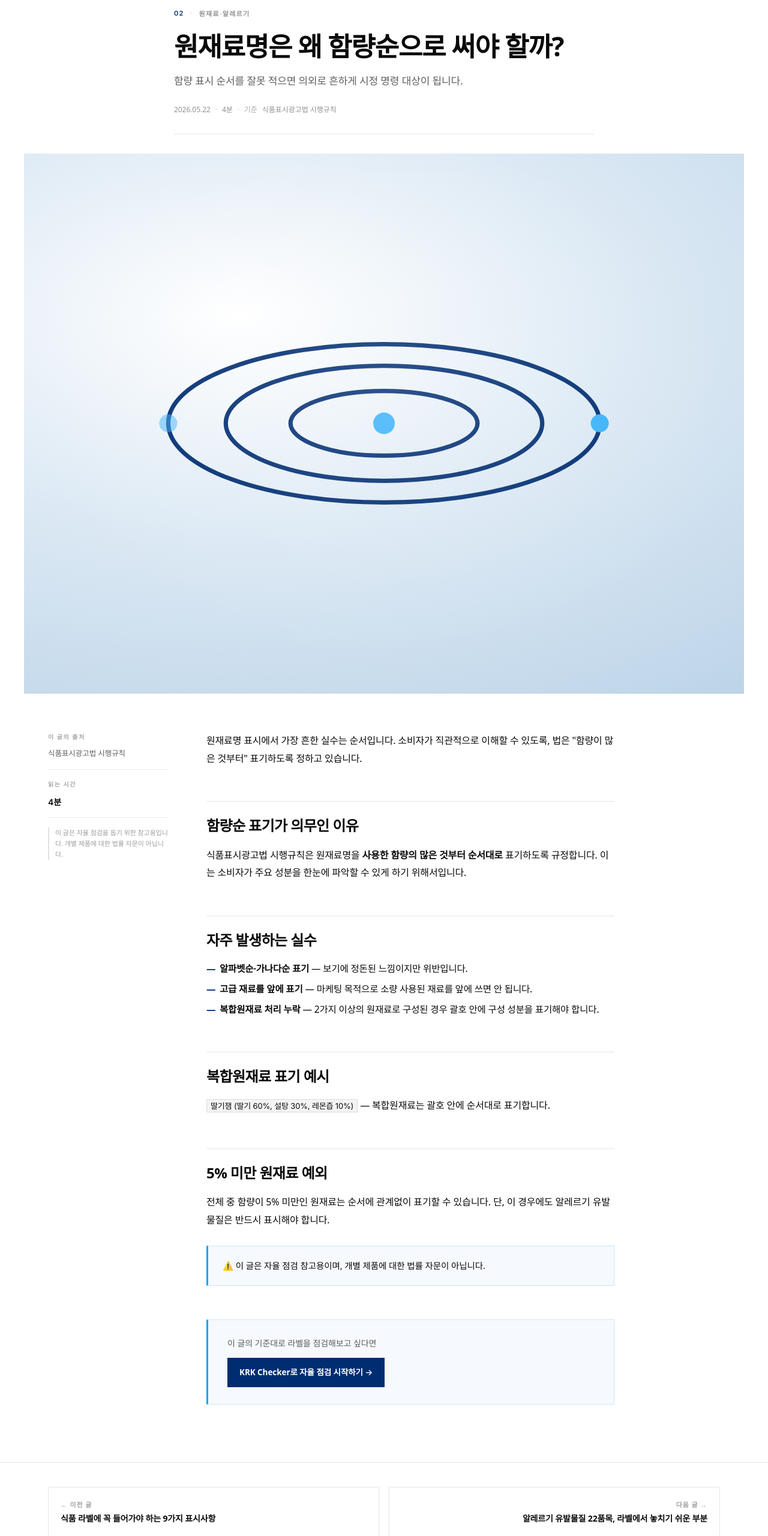
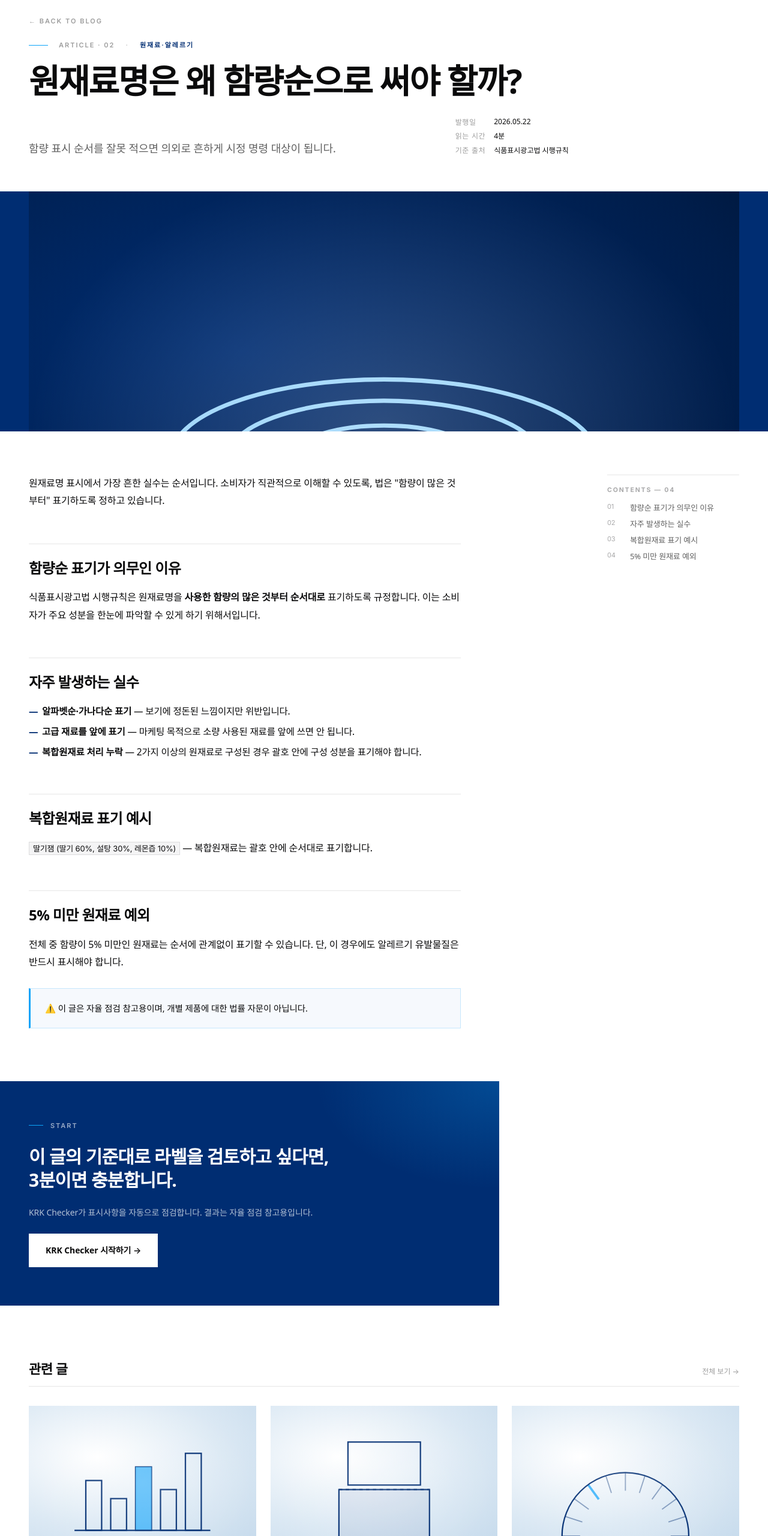
Before and after one commit to hannaohus-stack/krk-mvp-1-1, an Astro site in the folder blog/: page /a02-ingredient-order in a window 1280 px wide. Shown: the part 120-2680 px from the top of the page at 60% size. Built offline with nearby package versions, Linux system fonts and the light colour scheme; Astro itself is replaced by a stand-in of ours; a web font is replaced by a local one.

Commit message:
redesign: match design handoff Variant B - [slug].astro

```diff
--- a/blog/src/pages/[slug].astro
+++ b/blog/src/pages/[slug].astro
@@ -12,22 +12,17 @@ export async function getStaticPaths() {
 
 interface Props { post: CollectionEntry<'posts'> }
 const { post } = Astro.props
-const { Content } = await post.render()
+const { Content, headings } = await post.render()
 
-const CAT_KO: Record<string, string> = {
-  label:      '라벨 기준',
-  ingredient: '원재료·알레르기',
-  packaging:  '분리배출·포장',
-  filing:     '품목제조보고',
-  cases:      '브랜드 사례',
-  updates:    'KRK 업데이트',
+const CAT_KO = {
+  label: '라벨 기준', ingredient: '원재료·알레르기', packaging: '분리배출·포장',
+  filing: '품목제조보고', cases: '브랜드 사례', updates: 'KRK 업데이트',
 }
 
 const allPosts = await getCollection('posts')
-const sorted = allPosts.sort((a, b) => b.data.num.localeCompare(a.data.num))
-const idx = sorted.findIndex(p => p.slug === post.slug)
-const prev = sorted[idx + 1]
-const next = sorted[idx - 1]
+const others = allPosts.filter(p => p.slug !== post.slug)
+const related = others.sort(() => 0.5 - Math.random()).slice(0, 3)
+const tocItems = headings.filter(h => h.depth === 2)
 ---
 
 <Base
@@ -38,85 +33,92 @@ const next = sorted[idx - 1]
   <div class="page">
     <Nav />
 
-    <!-- Article header -->
+    <!-- Article Header -->
     <header class="article-header">
       <div class="header-inner">
-        <div class="header-meta">
-          <span class="header-num">{post.data.num}</span>
+        <a href="/" class="back-link">← BACK TO BLOG</a>
+        <div class="header-eyebrow">
+          <span class="breath-line"></span>
+          <span>ARTICLE · {post.data.num}</span>
           <span class="sep">·</span>
-          <span class="header-cat">{CAT_KO[post.data.cat]}</span>
+          <span class="cat-label">{CAT_KO[post.data.cat]?.toUpperCase()}</span>
         </div>
         <h1 class="article-title">{post.data.title}</h1>
-        <p class="article-summary">{post.data.summary}</p>
-        <div class="article-meta">
-          <span>{post.data.date}</span>
-          <span class="dot">·</span>
-          <span>{post.data.time}분</span>
-          <span class="dot">·</span>
-          <span class="src-label">기준</span>
-          {post.data.src.map((s, i) => (
-            <span>{i > 0 ? ', ' : ''}{s}</span>
+        <div class="header-grid">
+          <p class="article-summary">{post.data.summary}</p>
+          <div class="article-meta-grid">
+            <span class="meta-label">발행일</span><span class="meta-val">{post.data.date}</span>
+            <span class="meta-label">읽는 시간</span><span class="meta-val">{post.data.time}분</span>
+            <span class="meta-label">기준 출처</span>
+            <span class="meta-val">{post.data.src.join(' · ')}</span>
+          </div>
+        </div>
+      </div>
+    </header>
+
+    <!-- Hero Band -->
+    <div class="hero-band">
+      <div class="hero-inner">
+        <Thumb kind={post.data.thumb} tone="dark" />
+      </div>
+    </div>
+
+    <!-- Body + TOC -->
+    <div class="body-wrap">
+      <div class="body-grid">
+        <article class="article-body krk-prose">
+          <Content />
+
+          <!-- CTA Band -->
+          <div class="article-cta">
+            <div class="cta-veil"></div>
+            <div class="cta-content">
+              <div class="cta-eyebrow"><span class="cta-dash"></span>START</div>
+              <div class="cta-title">이 글의 기준대로 라벨을 검토하고 싶다면,<br/>3분이면 충분합니다.</div>
+              <div class="cta-sub">KRK Checker가 표시사항을 자동으로 점검합니다. 결과는 자율 점검 참고용입니다.</div>
+              <a href="https://checker.krk.team" class="cta-btn">KRK Checker 시작하기 →</a>
+            </div>
+          </div>
+        </article>
+
+        <!-- TOC Sidebar -->
+        {tocItems.length > 0 && (
+          <aside class="toc-sidebar">
+            <div class="toc-sticky">
+              <div class="toc-label">CONTENTS — {String(tocItems.length).padStart(2,'0')}</div>
+              <ul class="toc-list">
+                {tocItems.map((h, i) => (
+                  <li class="toc-item">
+                    <span class="toc-num">{String(i+1).padStart(2,'0')}</span>
+                    <a href={`#${h.slug}`} class="toc-link">{h.text}</a>
+                  </li>
+                ))}
+              </ul>
+            </div>
+          </aside>
+        )}
+      </div>
+    </div>
+
+    <!-- Related Articles -->
+    <section class="related-section">
+      <div class="related-inner">
+        <div class="related-header">
+          <div class="related-title">관련 글</div>
+          <a href="/" class="related-all">전체 보기 →</a>
+        </div>
+        <div class="related-grid">
+          {related.map(art => (
+            <a href={`/${art.slug}`} class="related-card">
+              <Thumb kind={art.data.thumb} tone="light" />
+              <div class="related-cat">{CAT_KO[art.data.cat]}</div>
+              <div class="related-card-title">{art.data.title}</div>
+              <div class="related-meta">{art.data.time}분 · 기준 {art.data.src[0]}</div>
+            </a>
           ))}
         </div>
       </div>
-      <!-- Thumb (full width) -->
-      <div class="header-thumb">
-        <Thumb kind={post.data.thumb} tone="light" />
-      </div>
-    </header>
-
-    <!-- Article body -->
-    <main class="article-main">
-      <div class="article-grid">
-        <!-- Sidebar -->
-        <aside class="article-sidebar">
-          <div class="sidebar-sticky">
-            <div class="sidebar-label">이 글의 출처</div>
-            {post.data.src.map(s => (
-              <div class="sidebar-src">{s}</div>
-            ))}
-            <div class="sidebar-divider"></div>
-            <div class="sidebar-label">읽는 시간</div>
-            <div class="sidebar-time">{post.data.time}분</div>
-            <div class="sidebar-divider"></div>
-            <div class="sidebar-disclaimer">
-              이 글은 자율 점검을 돕기 위한 참고용입니다. 개별 제품에 대한 법률 자문이 아닙니다.
-            </div>
-          </div>
-        </aside>
-
-        <!-- Content -->
-        <article class="article-body krk-prose">
-          <Content />
-
-          <!-- Article-level CTA -->
-          <div class="article-cta">
-            <div class="article-cta-label">이 글의 기준대로 라벨을 점검해보고 싶다면</div>
-            <a href="https://checker.krk.team" class="article-cta-btn">
-              KRK Checker로 자율 점검 시작하기 →
-            </a>
-          </div>
-        </article>
-      </div>
-    </main>
-
-    <!-- Prev / Next -->
-    <nav class="pagination">
-      <div class="pagination-inner">
-        {prev ? (
-          <a href={`/${prev.slug}`} class="pager pager-prev">
-            <span class="pager-label">← 이전 글</span>
-            <span class="pager-title">{prev.data.title}</span>
-          </a>
-        ) : <div />}
-        {next ? (
-          <a href={`/${next.slug}`} class="pager pager-next">
-            <span class="pager-label">다음 글 →</span>
-            <span class="pager-title">{next.data.title}</span>
-          </a>
-        ) : <div />}
-      </div>
-    </nav>
+    </section>
 
     <Footer />
   </div>
@@ -127,165 +129,183 @@ const next = sorted[idx - 1]
 
   /* Header */
   .article-header { padding-top: 70px; background: #fff; }
-  .header-inner {
-    max-width: 780px; margin: 0 auto;
-    padding: 64px 40px 32px;
-  }
-  .header-meta {
-    display: flex; align-items: center; gap: 10px;
+  .header-inner { max-width: 1320px; margin: 0 auto; padding: 72px 48px 32px; }
+  .back-link {
+    display: inline-flex; align-items: center; gap: 8px;
     font-family: 'Inter', system-ui, sans-serif;
     font-size: 11px; font-weight: 600;
-    letter-spacing: 0.12em; text-transform: uppercase;
-    color: rgba(10,10,11,0.45);
-    margin-bottom: 20px;
+    letter-spacing: 0.18em; text-transform: uppercase;
+    color: rgba(10,10,11,0.40); text-decoration: none;
+    margin-bottom: 24px;
+    transition: color 160ms;
   }
-  .header-num { color: #002D72; }
+  .back-link:hover { color: #0A0A0B; }
+  .header-eyebrow {
+    display: flex; align-items: baseline; gap: 18px;
+    margin-bottom: 22px;
+    font-family: 'Inter', system-ui, sans-serif;
+    font-size: 11px; font-weight: 600;
+    letter-spacing: 0.18em; text-transform: uppercase;
+    color: rgba(10,10,11,0.40);
+  }
+  .breath-line { display: inline-block; width: 32px; height: 1px; background: #0CA4F9; position: relative; top: -3px; }
   .sep { color: rgba(10,10,11,0.25); }
+  .cat-label { color: #002D72; }
   .article-title {
-    margin: 0 0 16px;
-    font-size: clamp(28px, 4vw, 44px);
-    font-weight: 700;
-    line-height: 1.25;
-    letter-spacing: -0.028em;
+    margin: 0 0 28px;
+    font-size: clamp(30px, 4.5vw, 56px);
+    font-weight: 600;
+    letter-spacing: -0.033em;
     color: #0A0A0B;
+    line-height: 1.1;
+    max-width: 940px;
+  }
+  .header-grid {
+    display: grid;
+    grid-template-columns: 1.4fr 1fr;
+    gap: 48px;
+    align-items: end;
   }
   .article-summary {
-    margin: 0 0 24px;
-    font-size: clamp(15px, 1.5vw, 17px);
+    margin: 0;
+    font-size: clamp(15px, 1.5vw, 18px);
     color: rgba(10,10,11,0.65);
     line-height: 1.65;
-    letter-spacing: -0.008em;
+    letter-spacing: -0.005em;
+    max-width: 580px;
   }
-  .article-meta {
-    display: flex; align-items: center; gap: 8px;
-    font-size: 12px; color: rgba(10,10,11,0.45);
-    letter-spacing: -0.005em;
-    padding-bottom: 32px;
-    border-bottom: 1px solid rgba(10,10,11,0.10);
+  .article-meta-grid {
+    display: grid;
+    grid-template-columns: auto 1fr;
+    gap: 6px 14px;
+    font-size: 12px;
+    padding-bottom: 4px;
   }
-  .dot { color: rgba(10,10,11,0.25); }
-  .src-label { color: rgba(10,10,11,0.35); }
-  .header-thumb {
+  .meta-label {
+    font-family: 'Inter', system-ui, sans-serif;
+    color: rgba(10,10,11,0.40);
+    letter-spacing: 0.05em;
+  }
+  .meta-val { color: #0A0A0B; }
+
+  /* Hero Band */
+  .hero-band { background: #002D72; margin-top: 24px; }
+  .hero-inner {
     max-width: 1320px; margin: 0 auto;
-    padding: 0 40px;
+    padding: 0 48px;
+    aspect-ratio: 32/10;
+    position: relative; overflow: hidden;
   }
-  .header-thumb > * { max-height: 480px; object-fit: cover; }
 
   /* Body */
-  .article-main { flex: 1; padding: 64px 40px 96px; }
-  .article-grid {
-    max-width: 1120px; margin: 0 auto;
+  .body-wrap { flex: 1; padding: 72px 48px 0; }
+  .body-grid {
+    max-width: 1320px; margin: 0 auto;
     display: grid;
-    grid-template-columns: 200px 1fr;
+    grid-template-columns: 1fr 220px;
     gap: 64px;
     align-items: start;
   }
-  .article-sidebar { }
-  .sidebar-sticky {
-    position: sticky; top: 90px;
-    display: flex; flex-direction: column; gap: 12px;
-  }
-  .sidebar-label {
-    font-family: 'Inter', system-ui, sans-serif;
-    font-size: 10px; font-weight: 700;
-    letter-spacing: 0.16em; text-transform: uppercase;
-    color: rgba(10,10,11,0.35);
-  }
-  .sidebar-src {
-    font-size: 12.5px;
-    color: rgba(10,10,11,0.65);
-    line-height: 1.5;
-    letter-spacing: -0.005em;
-  }
-  .sidebar-time {
-    font-family: 'Inter', system-ui, sans-serif;
-    font-size: 14px; font-weight: 600;
-    color: #0A0A0B;
-  }
-  .sidebar-divider {
-    height: 1px;
-    background: rgba(10,10,11,0.08);
-    margin: 4px 0;
-  }
-  .sidebar-disclaimer {
-    font-size: 11px;
-    color: rgba(10,10,11,0.40);
-    line-height: 1.65;
-    letter-spacing: -0.005em;
-    border-left: 2px solid rgba(10,10,11,0.12);
-    padding-left: 10px;
-  }
-  .article-body { max-width: 680px; }
+  .article-body { max-width: 720px; }
 
   /* Article CTA */
   .article-cta {
-    margin-top: 56px;
-    padding: 28px 32px;
-    background: #F6F9FD;
-    border: 1px solid rgba(12,164,249,0.18);
-    border-left: 3px solid #0CA4F9;
+    position: relative; overflow: hidden;
+    background: #002D72; color: #fff;
+    padding: 64px;
+    margin: 88px -64px 0;
   }
-  .article-cta-label {
-    font-size: 14px;
-    color: rgba(10,10,11,0.65);
-    margin-bottom: 14px;
-    line-height: 1.5;
+  .cta-veil {
+    position: absolute; inset: 0; pointer-events: none;
+    background: radial-gradient(60% 80% at 100% 0%, rgba(12,164,249,0.25), transparent 60%);
+  }
+  .cta-content {
+    position: relative; z-index: 1;
+    display: flex; flex-direction: column; gap: 22px;
+  }
+  .cta-eyebrow {
+    display: inline-flex; align-items: center; gap: 12px;
+    font-family: 'Inter', system-ui, sans-serif;
+    font-size: 11px; font-weight: 600;
+    letter-spacing: 0.18em; text-transform: uppercase;
+    color: rgba(255,255,255,0.6);
+  }
+  .cta-dash { display: inline-block; width: 24px; height: 1px; background: #0CA4F9; }
+  .cta-title {
+    font-size: clamp(20px, 2.5vw, 30px);
+    font-weight: 600; line-height: 1.3;
+    letter-spacing: -0.025em;
+  }
+  .cta-sub {
+    font-size: 14px; color: rgba(255,255,255,0.7);
+    max-width: 520px; letter-spacing: -0.005em;
+  }
+  .cta-btn {
+    display: inline-flex; align-items: center; gap: 10px;
+    padding: 15px 28px;
+    background: #fff; color: #0A0A0B;
+    text-decoration: none;
+    font-size: 14px; font-weight: 600;
     letter-spacing: -0.005em;
-  }
-  .article-cta-btn {
-    display: inline-block;
-    padding: 12px 20px;
-    background: #002D72; color: #fff;
-    text-decoration: none;
-    font-size: 13.5px; font-weight: 600;
-    letter-spacing: -0.005em;
+    align-self: flex-start;
     transition: opacity 160ms;
   }
-  .article-cta-btn:hover { opacity: 0.85; }
+  .cta-btn:hover { opacity: 0.85; }
 
-  /* Pagination */
-  .pagination {
+  /* TOC */
+  .toc-sidebar {}
+  .toc-sticky {
+    position: sticky; top: 90px;
     border-top: 1px solid rgba(10,10,11,0.10);
-    padding: 40px;
+    padding-top: 18px;
   }
-  .pagination-inner {
-    max-width: 1120px; margin: 0 auto;
-    display: grid; grid-template-columns: 1fr 1fr;
-    gap: 16px;
+  .toc-label {
+    font-family: 'Inter', system-ui, sans-serif;
+    font-size: 10.5px; font-weight: 700;
+    letter-spacing: 0.18em; text-transform: uppercase;
+    color: rgba(10,10,11,0.35);
+    margin-bottom: 14px;
   }
-  .pager {
-    display: flex; flex-direction: column; gap: 6px;
-    padding: 20px;
-    border: 1px solid rgba(10,10,11,0.10);
-    text-decoration: none; color: inherit;
-    transition: background 160ms;
+  .toc-list { list-style: none; padding: 0; margin: 0; display: flex; flex-direction: column; gap: 9px; }
+  .toc-item {
+    display: grid; grid-template-columns: 28px 1fr; gap: 10px;
+    font-size: 13px; line-height: 1.4; letter-spacing: -0.01em;
   }
-  .pager:hover { background: #FAFAFA; }
-  .pager-next { text-align: right; }
-  .pager-label {
-    font-family: 'Inter', system-ui, sans-serif;
-    font-size: 11px; font-weight: 600;
-    letter-spacing: 0.08em; text-transform: uppercase;
-    color: rgba(10,10,11,0.40);
+  .toc-num { font-family: 'Inter', system-ui, sans-serif; font-size: 11px; color: rgba(10,10,11,0.35); }
+  .toc-link { color: rgba(10,10,11,0.65); text-decoration: none; transition: color 160ms; }
+  .toc-link:hover { color: #0A0A0B; }
+
+  /* Related */
+  .related-section { padding: 88px 48px 96px; }
+  .related-inner { max-width: 1320px; margin: 0 auto; }
+  .related-header {
+    display: flex; align-items: baseline; justify-content: space-between;
+    margin-bottom: 32px; padding-bottom: 14px;
+    border-bottom: 1px solid rgba(10,10,11,0.10);
   }
-  .pager-title {
-    font-size: 14px; font-weight: 600;
-    color: #0A0A0B;
-    line-height: 1.4;
-    letter-spacing: -0.01em;
-  }
+  .related-title { font-size: clamp(18px, 2vw, 22px); font-weight: 700; letter-spacing: -0.022em; }
+  .related-all { font-size: 12px; color: rgba(10,10,11,0.40); text-decoration: none; }
+  .related-all:hover { color: #0A0A0B; }
+  .related-grid { display: grid; grid-template-columns: repeat(3, 1fr); gap: 24px; }
+  .related-card { display: flex; flex-direction: column; gap: 12px; text-decoration: none; color: inherit; }
+  .related-cat { font-size: 11.5px; color: #002D72; letter-spacing: 0.01em; margin-top: 2px; }
+  .related-card-title { font-size: clamp(15px, 1.4vw, 16px); font-weight: 600; line-height: 1.4; letter-spacing: -0.015em; color: #0A0A0B; }
+  .related-meta { font-size: 11.5px; color: rgba(10,10,11,0.40); margin-top: auto; padding-top: 4px; }
 
   /* Responsive */
-  @media (max-width: 900px) {
-    .article-grid { grid-template-columns: 1fr; gap: 0; }
-    .article-sidebar { display: none; }
+  @media (max-width: 1024px) {
+    .header-grid { grid-template-columns: 1fr; gap: 24px; }
+    .body-grid { grid-template-columns: 1fr; gap: 0; }
+    .toc-sidebar { display: none; }
+    .hero-inner { padding: 0 24px; aspect-ratio: 16/7; }
+    .related-grid { grid-template-columns: repeat(2, 1fr); }
   }
   @media (max-width: 760px) {
     .header-inner { padding: 40px 20px 24px; }
-    .header-thumb { padding: 0 20px; }
-    .article-main { padding: 40px 20px 64px; }
-    .pagination { padding: 28px 20px; }
-    .pagination-inner { grid-template-columns: 1fr; }
-    .pager-next { text-align: left; }
+    .body-wrap { padding: 40px 20px 0; }
+    .article-cta { padding: 40px 24px; margin: 56px -24px 0; }
+    .related-section { padding: 56px 20px 64px; }
+    .related-grid { grid-template-columns: 1fr; }
+    .hero-inner { padding: 0; }
   }
 </style>
```
